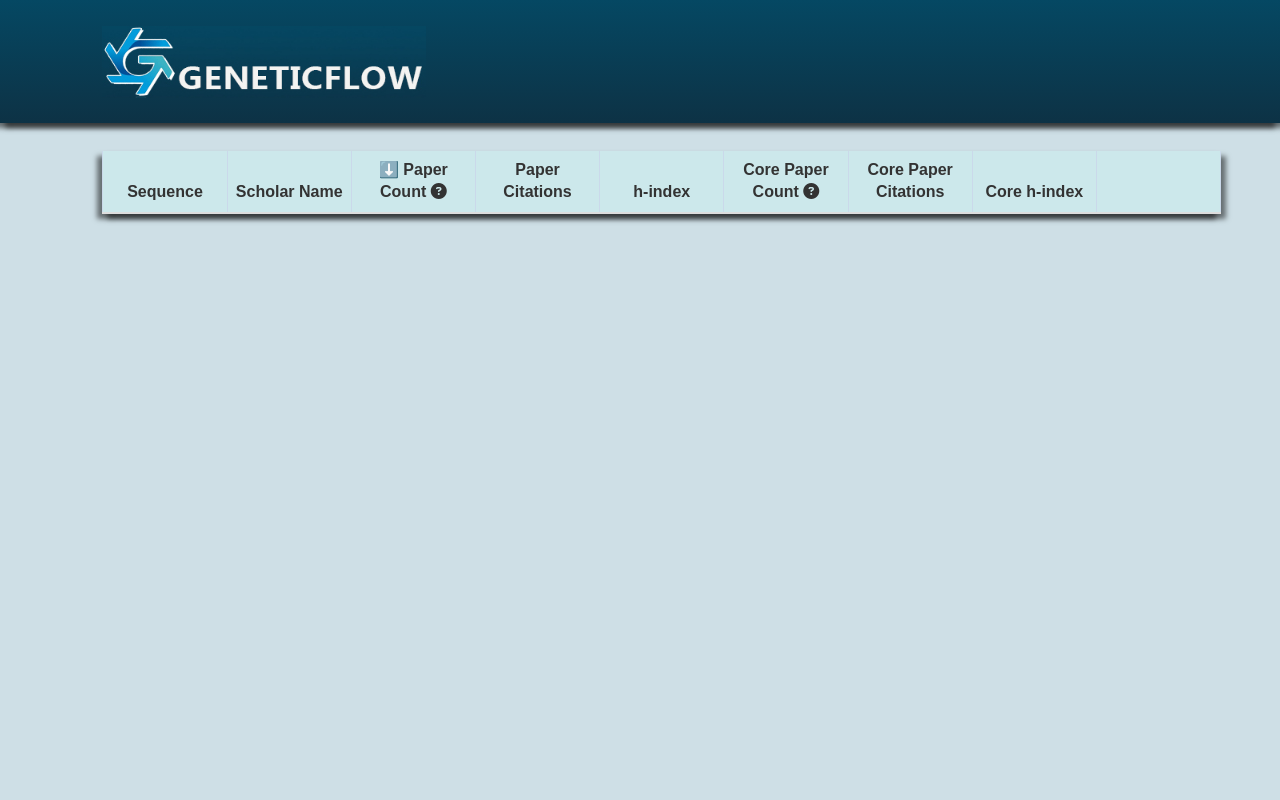
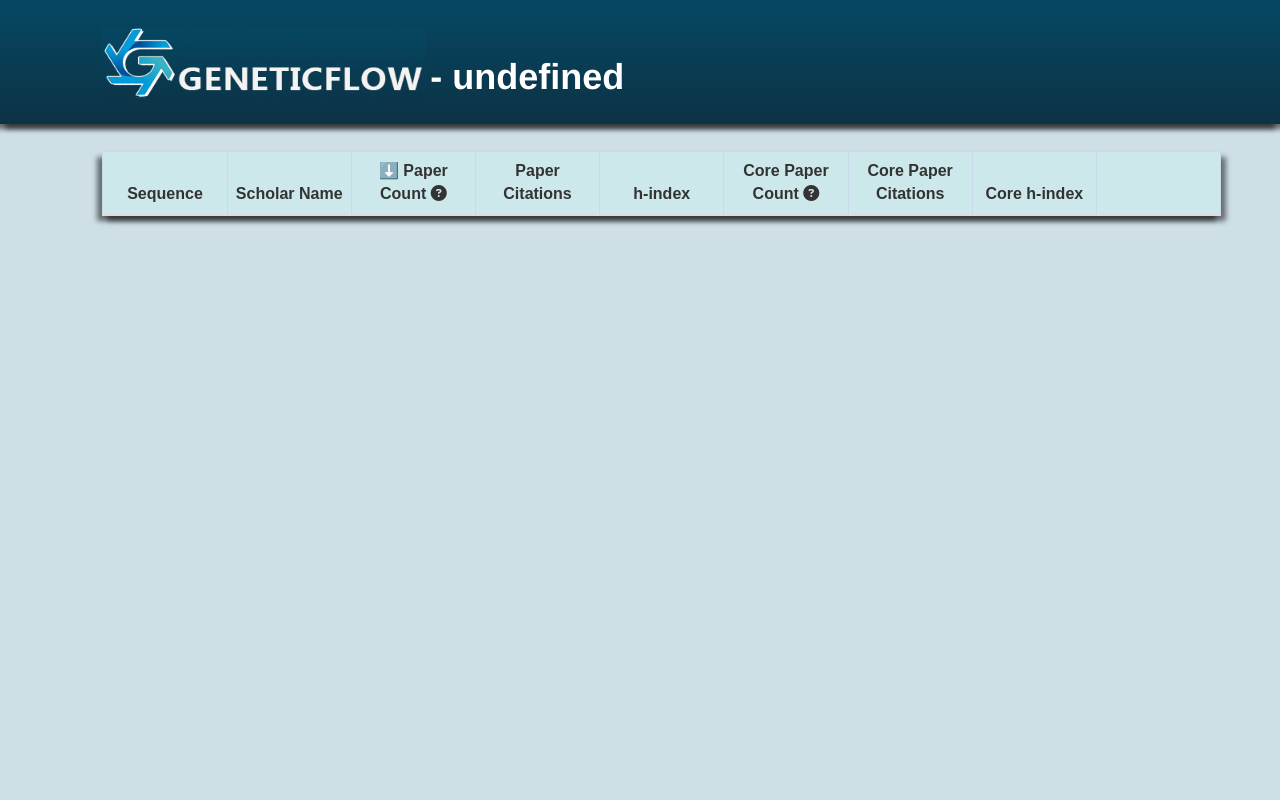
Before and after one commit to AprilSky2000/GeneticFlowVis, a Django app: template templates/list.html in a window 1280 px wide. Run offline with Django 4.2, Linux system fonts and the light colour scheme; the template is opened without the code that fills it: most values are stand-ins (such as "Sample title", 1, 10 or a date in 2020); lists and menus that the app fills with data are empty; some libraries are stand-ins or nearby versions.

Commit message:
增加list页面展示领域说明

```diff
--- a/static/css/style.css
+++ b/static/css/style.css
@@ -418,3 +418,11 @@
 	background-color: #b3ddff;
 	transition: background-color 0.3s;
 }
+
+h1 {
+	display: inline-block;
+	color: white;
+	margin-bottom: 0;
+	vertical-align: bottom;
+	line-height: normal;
+}
--- a/templates/list.html
+++ b/templates/list.html
@@ -21,6 +21,7 @@
             <div class="logo" style="margin-left: 8%;">
                 <!--h1><span>G</span>eneticFlow</h1-->
                 <a href="/"><img src="/src/image/logo-index.jpg" width="324" height="72"></a>
+                <div id="field" style="display: inline-block;"><h1></h1></div>
             </div>
             <div class="clearfix"></div>
         </div>
@@ -132,16 +133,18 @@
             itemsPerPage = 1000;    // 每页显示的数据数量
             scholarList = {{ scholarList|safe }};
             fieldType = "{{ fieldType }}";
-            var fieldlabel, questionContent;
 
-            console.log('scholarList', scholarList)
+            var fieldlabel, questionContent, imgHeight;
             fieldlabel = fieldDict[fieldType];
+            imgHeight = $("img").css("height");
+            $("#field").css("height", imgHeight);
+            $("#field").css("line-height", imgHeight);
+            $("h1").append(`<span><b> - ${fieldlabel}</b></span>`);
             if (fieldType == "acl") {
                 questionContent = "The scholar metrics below are obtained from all the paper publications in ACL Anthology Reference Corpus (ARC), till 2021.7. All paper citation counts are native data from Microsoft Academic Graph (MAG).";
             } else {
                 questionContent = `The scholar metrics below are obtained from all the publications tagged as ${fieldType} papers in Microsoft Academic Graph (MAG) dataset, till 2021.9. All paper citation counts are native data from MAG.`;
             }
-
             var content = `
             <div class="question">
                 <i class="fa-solid fa-circle-question hover-text"></i>
@@ -149,9 +152,6 @@
                     $$content$$
                 </span>
             </div>`;
-            // $("#paper-count").text(fieldlabel + " Paper Count ");
-            // $("#citations").text(fieldlabel + " Paper Citations ");
-            // $("#h-index").text("h-index (" + fieldlabel + ") ");
             $("#paperCount").append(content.replace('$$content$$', questionContent));
             $("#corePaperCount").append(content.replace('$$content$$', "Core paper = first-author paper or advisee's first-author paper"));
 
```
